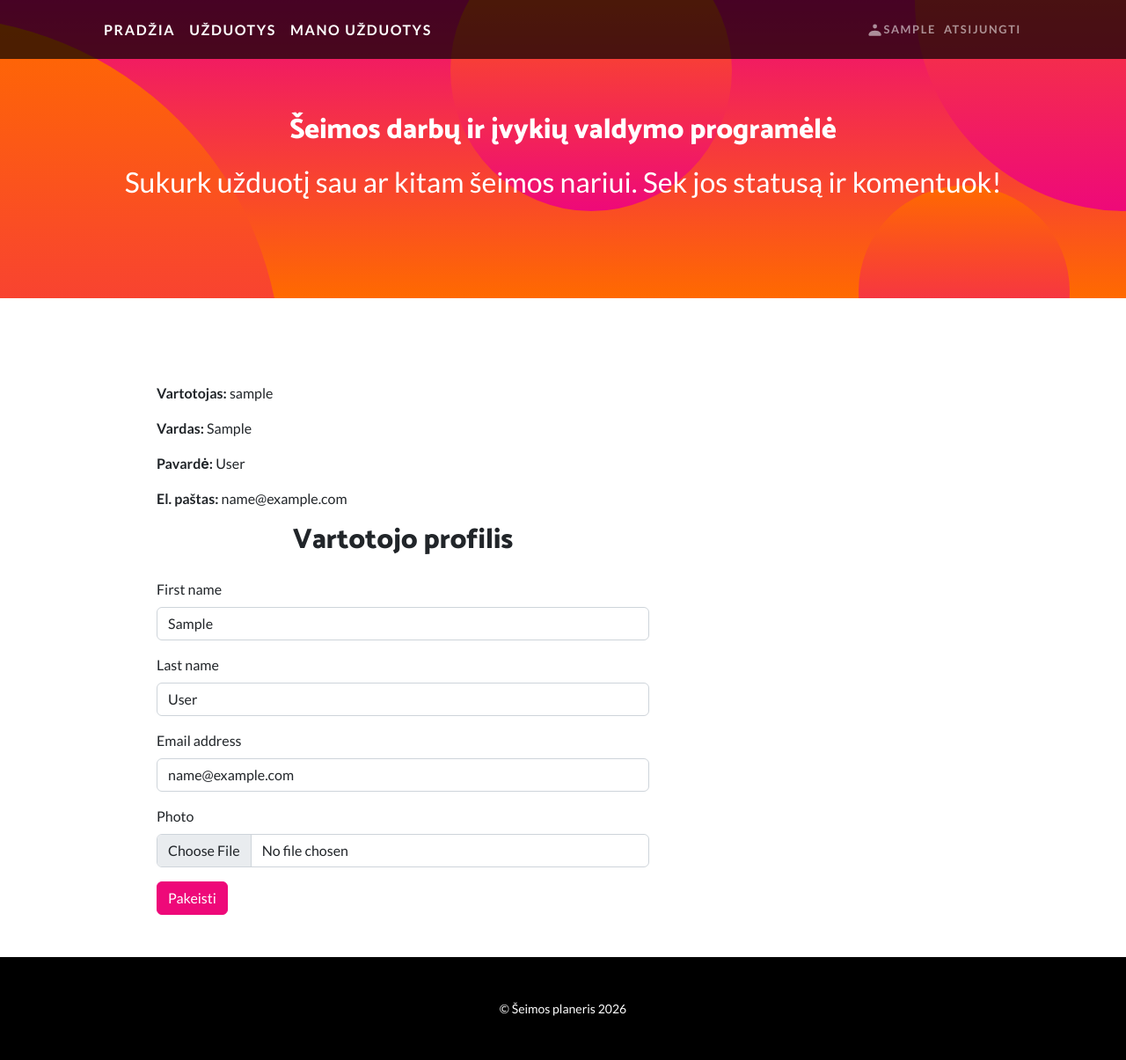
After one commit to JovitaBeliak/ToDo_list, a Django app: page /profile/ in a window 1280 px wide. The commit adds this page. Shown: the whole page at 88% size. Run offline with Django 5.2, Linux system fonts and the light colour scheme; the visitor is signed in with stand-in values (Sample User, id 1); some libraries are stand-ins or nearby versions.

Commit message:
6. Prideta vartotojo profilio keitimas, nuotrauka prie provilio.

```diff
--- a/mysite/TodoList/forms.py
+++ b/mysite/TodoList/forms.py
@@ -1,4 +1,4 @@
-from django.contrib.auth.forms import UserCreationForm
+from django.contrib.auth.forms import UserCreationForm, UserChangeForm
 
 from .models import CustomUser, TaskReview
 from django import forms
@@ -14,3 +14,8 @@ class CustomUserCreateForm(UserCreationForm):
     class Meta:
         model = CustomUser
         fields = ('username', 'password1', 'password2')
+
+class CustomUserChangeForm(forms.ModelForm):
+    class Meta:
+        model = CustomUser
+        fields = ['first_name', 'last_name', 'email', 'photo']
--- a/mysite/TodoList/templates/base.html
+++ b/mysite/TodoList/templates/base.html
@@ -37,7 +37,7 @@
                 {% if user.is_authenticated %}
 
                     <li class="nav-item">
-                        <a class="nav-link" href="#">
+                        <a class="nav-link" href="{% url 'profile' %}">
                             <svg class="bi bi-person" width="1.5em" height="1.5em"
                                  viewBox="0 0 16 16" fill="currentColor"
                                  xmlns="http://www.w3.org/2000/svg">
--- /dev/null
+++ b/mysite/TodoList/templates/profile.html
@@ -0,0 +1,26 @@
+{% extends "base.html" %}
+
+{% block title %}Mano profilis{% endblock %}
+
+{% block content %}
+{% if user.photo %}
+<img src="{{ user.photo.url }}" class="rounded-circle">
+{% endif %}
+<div class="container mt-5">
+    <div class="row justify-content-center">
+        <div class="col-md">
+            <p><strong>Vartotojas: </strong>{{ user.username }}</p>
+            <p><strong>Vardas: </strong>{{ user.first_name }}</p>
+            <p><strong>Pavardė: </strong>{{ user.last_name }}</p>
+            <p><strong>El. paštas: </strong>{{ user.email }}</p>
+            <h2 class="mb-4 text-center">Vartotojo profilis</h2>
+            <form method="post" enctype="multipart/form-data">
+                {% csrf_token %}
+                {% load crispy_forms_tags %}
+                {{ form | crispy }}
+                <button type="submit" class="btn btn-primary w-30">Pakeisti</button>
+            </form>
+        </div>
+    </div>
+</div>
+{% endblock %}
--- a/mysite/TodoList/urls.py
+++ b/mysite/TodoList/urls.py
@@ -7,4 +7,5 @@ urlpatterns = [
     path('tasks/<int:pk>/', views.TaskDetailView.as_view(), name='task'),
     path('mytasks/', views.MyTaskListView.as_view(), name='mytasks'),
     path('signup/', views.SignUpView.as_view(), name='signup'),
+    path('profile/', views.ProfileUpdateView.as_view(), name='profile'),
 ]
--- a/mysite/TodoList/views.py
+++ b/mysite/TodoList/views.py
@@ -1,11 +1,11 @@
 from django.contrib.auth.forms import UserCreationForm
-from django.contrib.auth.mixins import LoginRequiredMixin
+from django.contrib.auth.mixins import LoginRequiredMixin, UserPassesTestMixin
 from django.shortcuts import render, reverse
 from django.urls import reverse_lazy
 from django.views import generic
 from django.views.generic.edit import FormMixin
 
-from .forms import CustomUserCreateForm, TaskReviewForm
+from .forms import CustomUserCreateForm, TaskReviewForm, CustomUserChangeForm
 from .models import Task, CustomUser
 
 
@@ -64,3 +64,11 @@ class SignUpView(generic.CreateView):
     form_class = CustomUserCreateForm
     template_name = 'signup.html'
     success_url = reverse_lazy('login')
+
+class ProfileUpdateView(LoginRequiredMixin, generic.UpdateView):
+    form_class = CustomUserChangeForm
+    template_name = 'profile.html'
+    success_url = reverse_lazy('profile')
+
+    def get_object(self, queryset=None):
+        return self.request.user
--- a/mysite/mysite/urls.py
+++ b/mysite/mysite/urls.py
@@ -24,4 +24,5 @@ urlpatterns = [
     path('', include('TodoList.urls')),
     path('accounts/', include('django.contrib.auth.urls')),
     path('tinymce/', include('tinymce.urls')),
-] + static(settings.STATIC_URL, document_root=settings.STATIC_ROOT)
+] + (static(settings.STATIC_URL, document_root=settings.STATIC_ROOT) +
+   static(settings.MEDIA_URL, document_root=settings.MEDIA_ROOT))
```
Also changed, not shown: mysite/TodoList/admin.py (+8 -1 lines).
